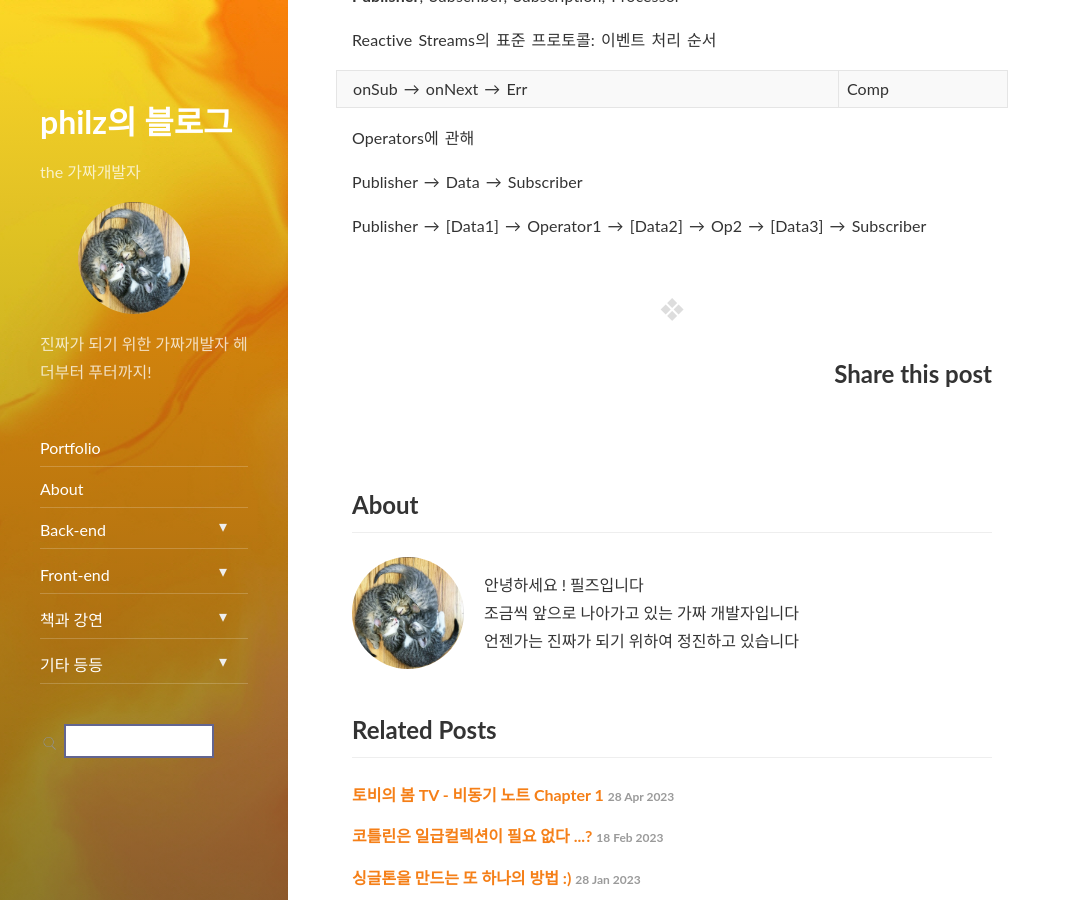
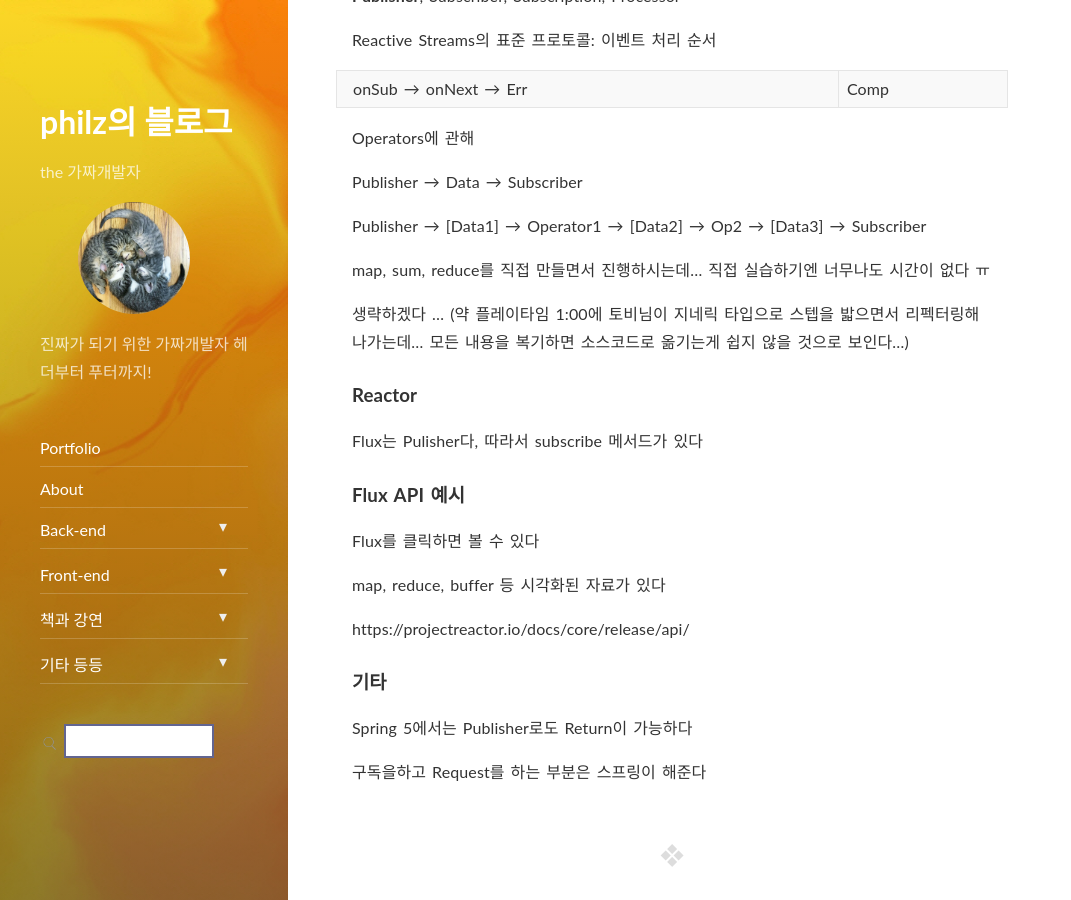
Before and after one commit to progress0407/progress0407.github.io, a Jekyll site: the page built from _posts/backend/etc/2023-04-28-Toby-Async-02.md, in a window 1280 px wide and 900 px high, scrolled down 323 px. Shown: the whole window, without its empty margins (0-1071 px from the left). Built offline with Jekyll 4.4.1, drawn with Linux system fonts in a browser that asks for light colours; nearby versions of some CDN libraries.

Commit message:
토비 리액티브 2강

```diff
--- a/_posts/backend/etc/2023-04-28-Toby-Async-02.md
+++ b/_posts/backend/etc/2023-04-28-Toby-Async-02.md
@@ -23,3 +23,26 @@ Operators에 관해
 Publisher → Data → Subscriber
 
 Publisher → [Data1] → Operator1 → [Data2] → Op2 → [Data3] → Subscriber
+
+map, sum, reduce를 직접 만들면서 진행하시는데... 직접 실습하기엔 너무나도 시간이 없다 ㅠ
+
+생략하겠다 ...
+(약 플레이타임 1:00에 토비님이 지네릭 타입으로 스텝을 밟으면서 리펙터링해 나가는데... 모든 내용을 복기하면 소스코드로 옮기는게 쉽지 않을 것으로 보인다...)
+
+### Reactor
+
+Flux는 Pulisher다, 따라서 subscribe 메서드가 있다
+
+### Flux API 예시
+
+Flux를 클릭하면 볼 수 있다
+
+map, reduce, buffer 등 시각화된 자료가 있다
+
+https://projectreactor.io/docs/core/release/api/
+
+### 기타
+
+Spring 5에서는 Publisher로도 Return이 가능하다
+
+구독을하고 Request를 하는 부분은 스프링이 해준다
```
Also changed, not shown: _posts/backend/etc/2023-04-28-Toby-Async-01.md (+4 -1 lines).
